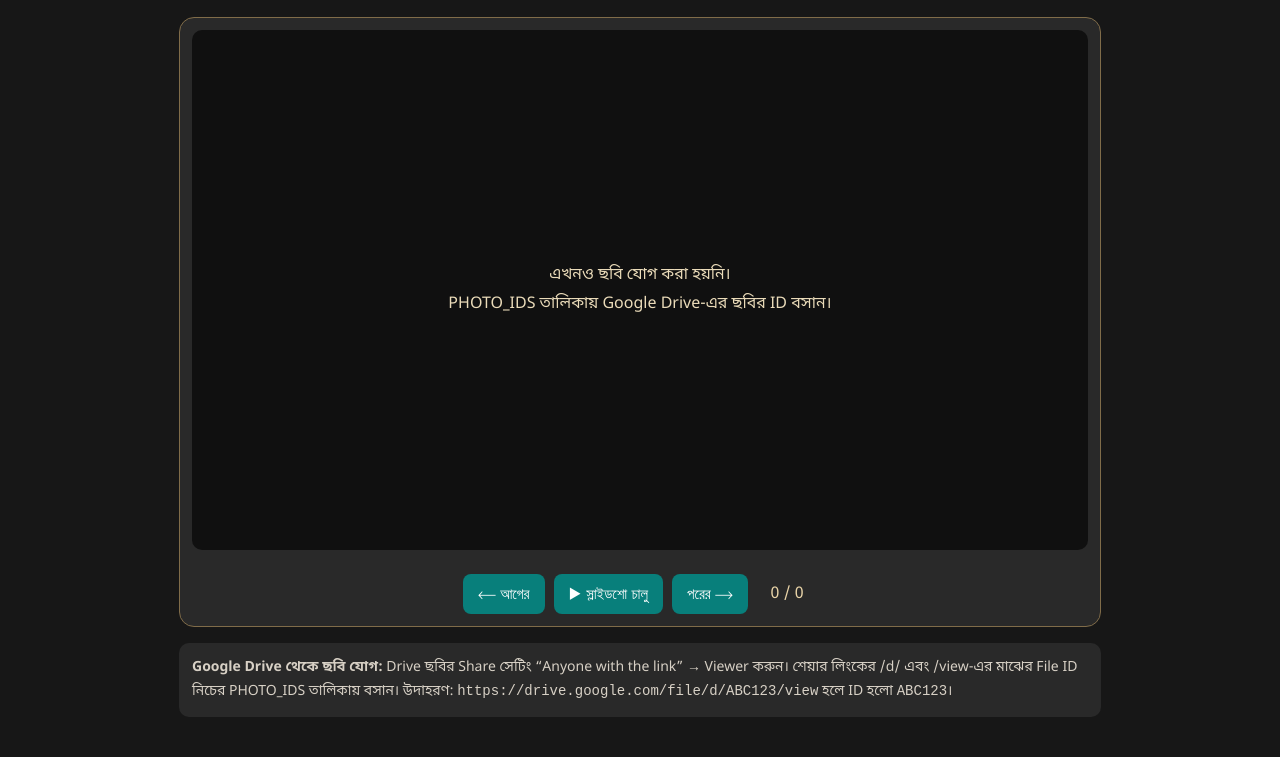
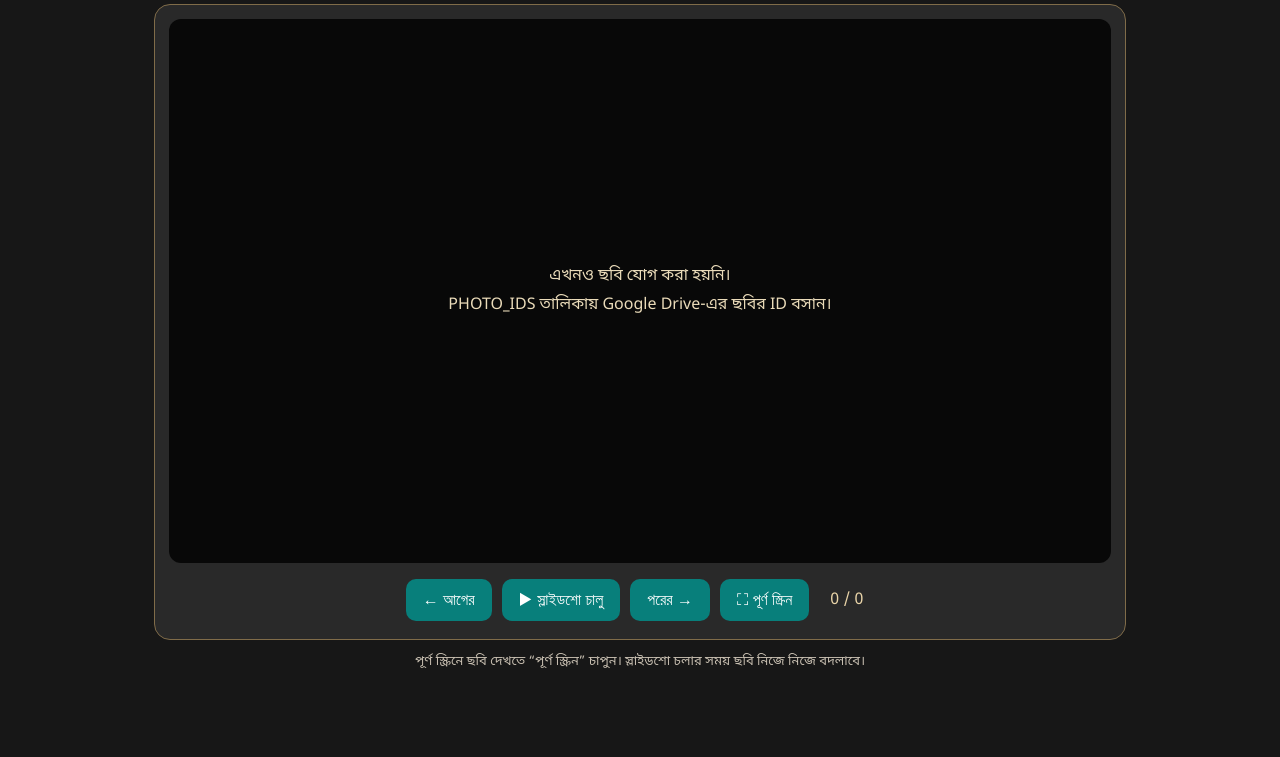
Before and after one commit to iabhijitbiswas/iabhijitbiswas.github.io, a plain HTML site: page marriage.html in a window 1280 px wide. Shown: the part 86-843 px from the top of the page. After the commit the page ends 800 px from the top, so only its background shows below. Drawn offline with Linux system fonts and the light colour scheme.

Commit message:
Refactor marriage.html for improved structure

```diff
--- a/marriage.html
+++ b/marriage.html
@@ -1,12 +1,27 @@
-<!doctype html><html lang="bn"><head><meta charset="utf-8"><meta name="viewport" content="width=device-width,initial-scale=1"><title>বিবাহ অ্যালবাম | Abhijit Biswas</title><style>
-*{box-sizing:border-box}body{margin:0;background:#171717;color:white;font-family:"Noto Sans Bengali","Segoe UI",sans-serif}header{text-align:center;padding:17px;background:#242424;border-bottom:1px solid #b99e6b}header a{float:left;color:#e9d4a8;text-decoration:none;margin-top:8px}h1{font-size:clamp(21px,4vw,30px);color:#f0d9ac;margin:4px}main{max-width:950px;margin:auto;padding:20px 14px 40px}.viewer{background:#292929;border:1px solid #806c49;border-radius:15px;padding:12px}.stage{height:min(65vh,620px);min-height:260px;display:flex;align-items:center;justify-content:center;background:#101010;border-radius:10px;overflow:hidden}.stage img{max-width:100%;max-height:100%;object-fit:contain}.empty{text-align:center;padding:25px;color:#eadbb9;line-height:1.8}.caption{text-align:center;color:#ddd;padding:12px}.controls{display:flex;justify-content:center;align-items:center;gap:9px;flex-wrap:wrap}button{border:0;border-radius:8px;background:#087f7b;color:#fff;padding:11px 15px;font-size:15px}.count{color:#e9d4a8;min-width:60px;text-align:center}.note{margin-top:16px;padding:13px;border-radius:10px;background:#292929;color:#d7d0c5;font-size:14px;line-height:1.7}@media(max-width:560px){.stage{height:58vh;min-height:240px}}
-</style></head><body><header><a href="../index.html">← হোম</a><h1>বিবাহ অ্যালবাম</h1></header><main><div class="viewer"><div class="stage" id="stage"></div><div class="caption" id="caption"></div><div class="controls"><button id="prev">⟵ আগের</button><button id="play">▶ স্লাইডশো চালু</button><button id="next">পরের ⟶</button><span class="count" id="count">0 / 0</span></div></div><div class="note"><b>Google Drive থেকে ছবি যোগ:</b> Drive ছবির Share সেটিং “Anyone with the link” → Viewer করুন। শেয়ার লিংকের /d/ এবং /view-এর মাঝের File ID নিচের PHOTO_IDS তালিকায় বসান। উদাহরণ: <code>https://drive.google.com/file/d/ABC123/view</code> হলে ID হলো <code>ABC123</code>।</div></main><script>
+<!doctype html>
+<html lang="bn">
+<head>
+<meta charset="utf-8"><meta name="viewport" content="width=device-width,initial-scale=1"><meta name="theme-color" content="#101010">
+<title>বিবাহ অ্যালবাম | Abhijit Biswas</title>
+<style>
+*{box-sizing:border-box}html,body{margin:0;min-height:100%;background:#171717;color:#fff;font-family:"Noto Sans Bengali","Segoe UI",sans-serif}header{height:68px;display:flex;align-items:center;justify-content:center;position:relative;background:#242424;border-bottom:1px solid #b99e6b}header a{position:absolute;left:16px;color:#ead6a9;text-decoration:none;font-size:17px}h1{font-size:clamp(20px,4vw,30px);color:#f0d9ac;margin:0}.wrap{max-width:1000px;margin:auto;padding:22px 14px 32px}.viewer{border:1px solid #806c49;border-radius:16px;background:#292929;padding:14px}.stage{height:min(68vh,720px);min-height:300px;display:flex;align-items:center;justify-content:center;background:#080808;border-radius:12px;overflow:hidden}.stage img{display:block;width:100%;height:100%;object-fit:contain}.empty{padding:25px;text-align:center;color:#eadbb9;line-height:1.8}.controls{display:flex;align-items:center;justify-content:center;gap:10px;flex-wrap:wrap;padding:16px 0 4px}.btn{border:0;border-radius:10px;background:#087f7b;color:white;padding:12px 17px;font-size:16px;cursor:pointer}.btn:active{opacity:.8}.count{color:#e9d4a8;min-width:55px;text-align:center}.tip{color:#c9c0b2;text-align:center;font-size:13px;margin:13px 0 0}
+body.fullscreen{overflow:hidden}body.fullscreen header{display:none}body.fullscreen .wrap{padding:0;max-width:none}body.fullscreen .viewer{border:0;border-radius:0;padding:0;background:#000;height:100dvh;display:flex;flex-direction:column}body.fullscreen .stage{height:auto;min-height:0;flex:1;border-radius:0;background:#000}body.fullscreen .stage img{object-fit:contain;width:100%;height:100%}body.fullscreen .controls{padding:10px 8px max(10px,env(safe-area-inset-bottom));margin:0;background:#111}body.fullscreen .btn{padding:10px 13px;font-size:14px}body.fullscreen .tip{display:none}
+@media(max-width:520px){.wrap{padding:12px 8px}.viewer{padding:9px}.stage{height:62vh;min-height:260px}.btn{padding:10px 12px;font-size:14px}}
+</style></head>
+<body><header><a href="index.html">← হোম</a><h1>বিবাহ অ্যালবাম</h1></header>
+<main class="wrap"><section class="viewer"><div class="stage" id="stage"></div><div class="controls"><button class="btn" id="prev">← আগের</button><button class="btn" id="play">▶ স্লাইডশো চালু</button><button class="btn" id="next">পরের →</button><button class="btn" id="full">⛶ পূর্ণ স্ক্রিন</button><span class="count" id="count">0 / 0</span></div></section><p class="tip">পূর্ণ স্ক্রিনে ছবি দেখতে “পূর্ণ স্ক্রিন” চাপুন। স্লাইডশো চলার সময় ছবি নিজে নিজে বদলাবে।</p></main>
+<script>
+// Google Drive ছবির Share link থেকে /d/ এবং /view-এর মাঝের File ID বসান।
 const PHOTO_IDS = [
-  // "এখানে_ছবির_File_ID_লিখুন",
+  // "GOOGLE_DRIVE_FILE_ID_1",
+  // "GOOGLE_DRIVE_FILE_ID_2",
 ];
-const photos=PHOTO_IDS.map(id=>"https://drive.google.com/uc?export=view&id="+id);
-let i=0,timer=null;const stage=document.getElementById("stage"),caption=document.getElementById("caption"),count=document.getElementById("count"),play=document.getElementById("play");
-function show(){stage.innerHTML="";if(!photos.length){stage.innerHTML='<div class="empty">এখনও ছবি যোগ করা হয়নি।<br>PHOTO_IDS তালিকায় Google Drive-এর ছবির ID বসান।</div>';caption.textContent="";count.textContent="0 / 0";return}let img=document.createElement("img");img.src=photos[i];img.alt="Album photo "+(i+1);img.onerror=()=>stage.innerHTML='<div class="empty">ছবিটি লোড হচ্ছে না। Drive-এর শেয়ার সেটিং এবং File ID পরীক্ষা করুন।</div>';stage.appendChild(img);caption.textContent="স্মৃতির ছবি "+(i+1);count.textContent=(i+1)+" / "+photos.length}
-function next(){if(photos.length){i=(i+1)%photos.length;show()}}function prev(){if(photos.length){i=(i-1+photos.length)%photos.length;show()}}
-document.getElementById("next").onclick=next;document.getElementById("prev").onclick=prev;play.onclick=()=>{if(timer){clearInterval(timer);timer=null;play.textContent="▶ স্লাইডশো চালু"}else if(photos.length>1){timer=setInterval(next,3500);play.textContent="⏸ স্লাইডশো বন্ধ"}};show();
+const photos=PHOTO_IDS.map(id=>`https://drive.google.com/uc?export=view&id=${encodeURIComponent(id.trim())}`);
+let index=0,timer=null;const stage=document.getElementById('stage'),count=document.getElementById('count'),play=document.getElementById('play'),full=document.getElementById('full');
+function show(){stage.replaceChildren();if(!photos.length){const d=document.createElement('div');d.className='empty';d.innerHTML='এখনও ছবি যোগ করা হয়নি।<br>PHOTO_IDS তালিকায় Google Drive-এর ছবির ID বসান।';stage.append(d);count.textContent='0 / 0';return}const img=new Image();img.alt='বিবাহের ছবি '+(index+1);img.src=photos[index];img.onerror=()=>{stage.innerHTML='<div class="empty">ছবিটি লোড হচ্ছে না। Drive-এর sharing “Anyone with the link – Viewer” আছে কি না এবং File ID ঠিক আছে কি না দেখুন।</div>'};stage.append(img);count.textContent=(index+1)+' / '+photos.length}
+function stop(){clearInterval(timer);timer=null;play.textContent='▶ স্লাইডশো চালু'}function next(){if(!photos.length)return;index=(index+1)%photos.length;show()}function prev(){if(!photos.length)return;index=(index-1+photos.length)%photos.length;show()}
+document.getElementById('next').onclick=()=>{stop();next()};document.getElementById('prev').onclick=()=>{stop();prev()};play.onclick=()=>{if(timer){stop();return}if(photos.length<2)return;play.textContent='Ⅱ স্লাইডশো বন্ধ';timer=setInterval(next,3500)};
+async function enterFull(){try{if(!document.fullscreenElement){await document.documentElement.requestFullscreen()}document.body.classList.add('fullscreen');full.textContent='⤢ স্ক্রিন থেকে বের হন'}catch(e){alert('আপনার ব্রাউজারে পূর্ণ স্ক্রিন চালু করা যায়নি। Chrome-এর মেনু থেকে Add to Home screen ব্যবহার করেও দেখতে পারেন।')}}
+full.onclick=()=>{if(document.fullscreenElement){document.exitFullscreen()}else{enterFull()}};document.addEventListener('fullscreenchange',()=>{const on=!!document.fullscreenElement;document.body.classList.toggle('fullscreen',on);full.textContent=on?'⤢ স্ক্রিন থেকে বের হন':'⛶ পূর্ণ স্ক্রিন'});
+document.addEventListener('keydown',e=>{if(e.key==='ArrowRight'){stop();next()}if(e.key==='ArrowLeft'){stop();prev()}if(e.key==='Escape')document.body.classList.remove('fullscreen')});show();
 </script></body></html>
```
